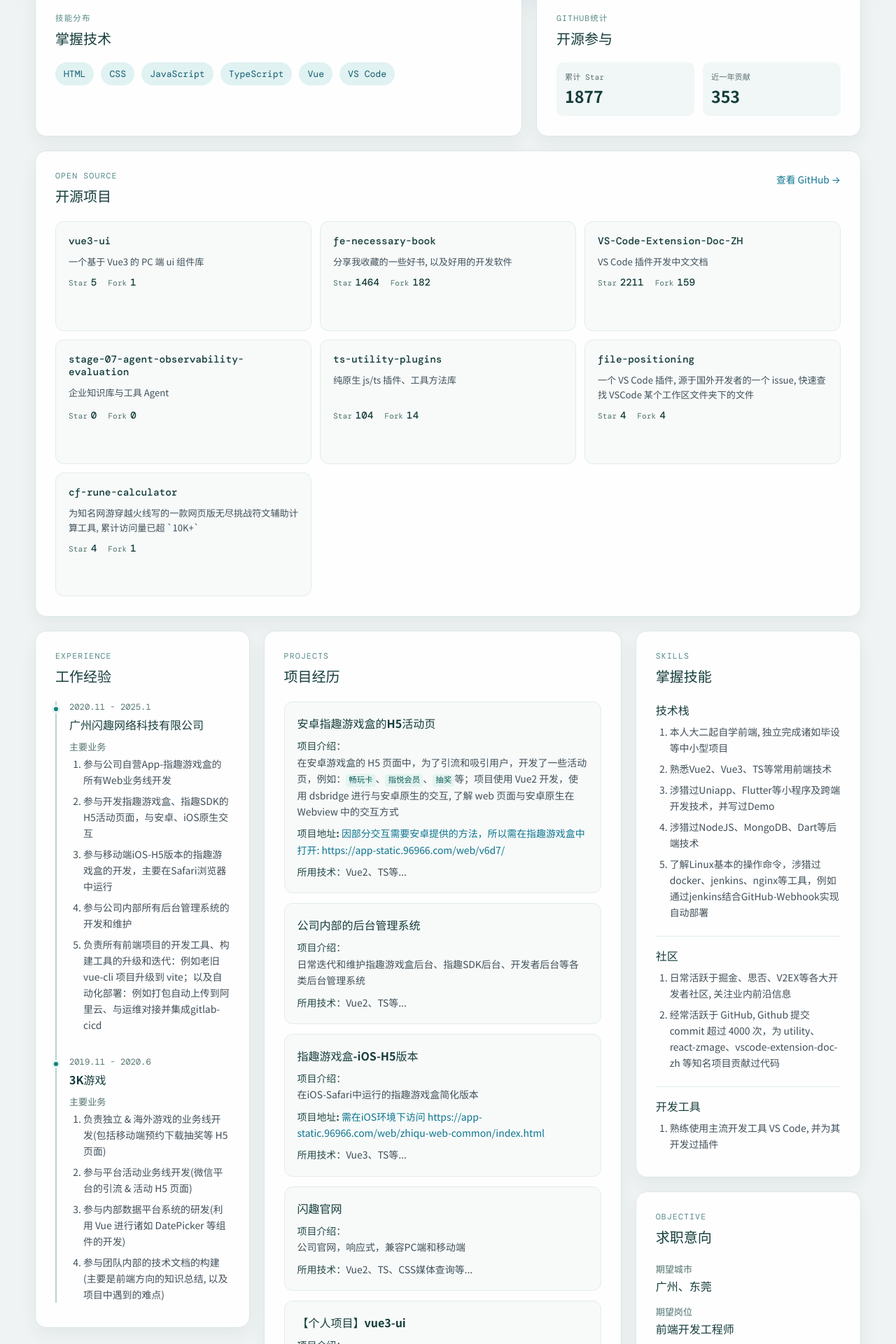
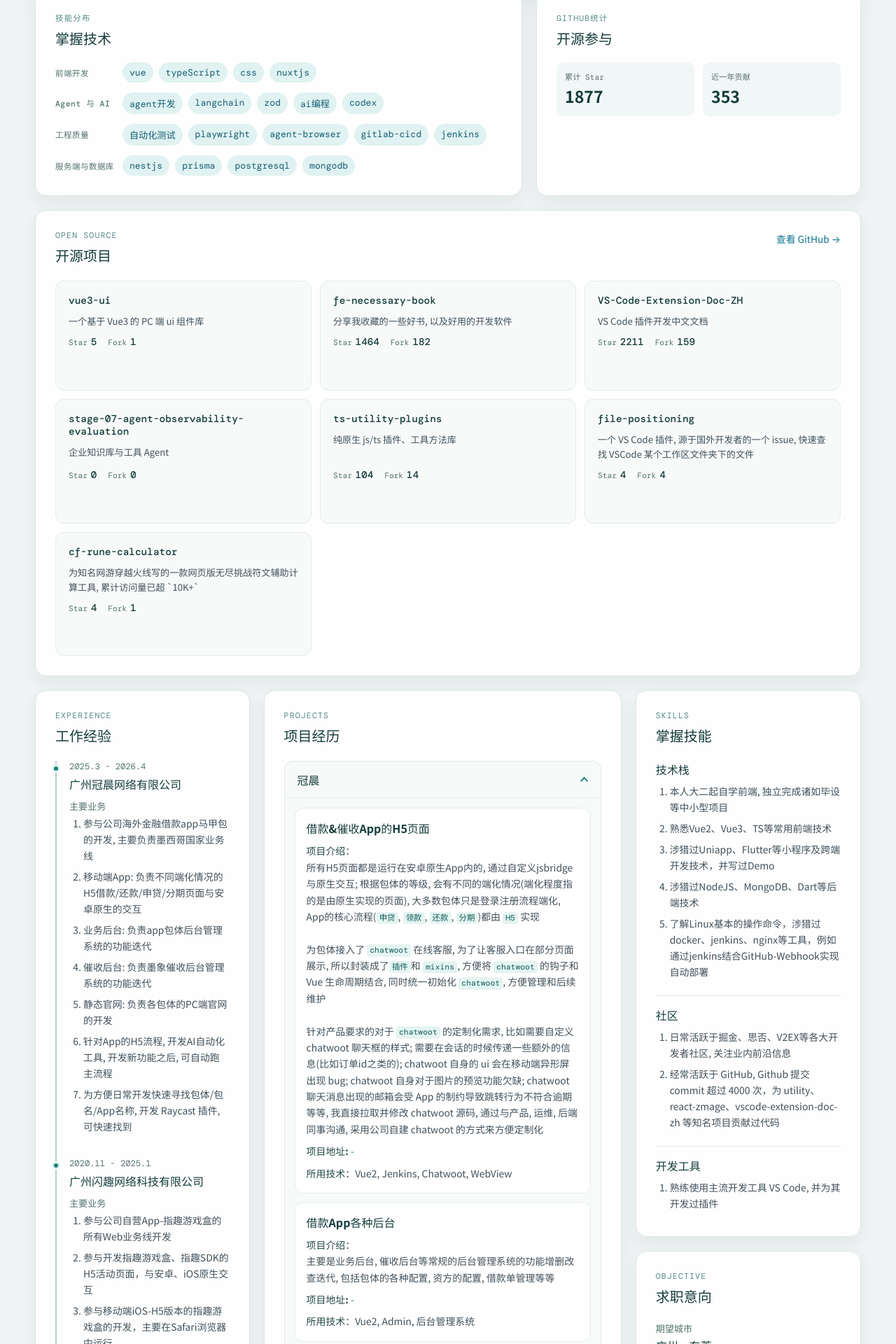
Before and after one commit to ddzy/resume, a Vue app: page / in a window 1280 px wide. Shown: the part 256-2176 px from the top of the page at 70% size. Built offline with nearby package versions, Linux system fonts and the light colour scheme.

Commit message:
feat: 更新简历

```diff
--- a/src/App.vue
+++ b/src/App.vue
@@ -3,7 +3,7 @@ import ExperienceList from './components/ExperienceList.vue'
 import OpenSourceList from './components/OpenSourceList.vue'
 import ProjectList from './components/ProjectList.vue'
 import ResumeHeader from './components/ResumeHeader.vue'
-import { careerObjective, githubStats, skillGroups, skillTags } from './data/resume'
+import { careerObjective, githubStats, skillGroups, skillTagGroups } from './data/resume'
 </script>
 
 <template>
@@ -14,8 +14,13 @@ import { careerObjective, githubStats, skillGroups, skillTags } from './data/res
       <article class="panel skill-overview">
         <p class="section-kicker">技能分布</p>
         <h2>掌握技术</h2>
-        <div class="tag-list">
-          <span v-for="skill in skillTags" :key="skill">{{ skill }}</span>
+        <div class="skill-tag-groups">
+          <section v-for="group in skillTagGroups" :key="group.title" class="skill-tag-group">
+            <h3>{{ group.title }}</h3>
+            <div class="tag-list">
+              <span v-for="tag in group.tags" :key="tag">{{ tag }}</span>
+            </div>
+          </section>
         </div>
       </article>
       <article class="panel github-overview">
@@ -135,13 +140,34 @@ import { careerObjective, githubStats, skillGroups, skillTags } from './data/res
   margin-bottom: 20px;
 }
 
+.skill-tag-groups {
+  display: grid;
+  gap: 14px;
+}
+
+.skill-tag-group {
+  display: grid;
+  grid-template-columns: 84px minmax(0, 1fr);
+  gap: 12px;
+  align-items: start;
+
+  h3 {
+    padding-top: 7px;
+    color: var(--color-muted);
+    font-family: 'DM Mono', monospace;
+    font-size: 0.72rem;
+    font-weight: 500;
+    letter-spacing: 0.04em;
+  }
+}
+
 .tag-list {
   display: flex;
   flex-wrap: wrap;
-  gap: 10px;
+  gap: 8px;
 
   span {
-    padding: 8px 12px;
+    padding: 6px 10px;
     color: #155e75;
     background: #e0f2f1;
     border-radius: 999px;
@@ -273,5 +299,14 @@ import { careerObjective, githubStats, skillGroups, skillTags } from './data/res
     padding: 22px 18px;
     border-radius: 14px;
   }
+
+  .skill-tag-group {
+    grid-template-columns: 1fr;
+    gap: 6px;
+
+    h3 {
+      padding-top: 0;
+    }
+  }
 }
 </style>
--- a/src/components/ProjectList.vue
+++ b/src/components/ProjectList.vue
@@ -1,7 +1,7 @@
 <script setup lang="ts">
 import DOMPurify from 'dompurify'
 import { marked } from 'marked'
-import { projects } from '../data/resume'
+import { projectGroups } from '../data/resume'
 
 function renderMarkdown(source: string) {
   return DOMPurify.sanitize(marked.parse(source, { async: false }), {
@@ -12,7 +12,15 @@ function renderMarkdown(source: string) {
 
 <template>
   <div class="project-list">
-    <article v-for="project in projects" :key="project.name" class="project-card">
+    <details
+      v-for="group in projectGroups"
+      :key="group.title"
+      class="project-group"
+      :open="group.defaultExpanded"
+    >
+      <summary>{{ group.title }}</summary>
+      <div class="project-group-content">
+        <article v-for="project in group.projects" :key="project.name" class="project-card">
           <h3>{{ project.name }}</h3>
           <div class="project-description">
             <strong>项目介绍：</strong>
@@ -22,6 +30,8 @@ function renderMarkdown(source: string) {
           <p><strong>所用技术：</strong>{{ project.technologies }}</p>
         </article>
       </div>
+    </details>
+  </div>
 </template>
 
 <style scoped lang="scss">
@@ -30,9 +40,57 @@ function renderMarkdown(source: string) {
   gap: 14px;
 }
 
+.project-group {
+  overflow: hidden;
+  background: #f7faf9;
+  border: 1px solid #e2ecea;
+  border-radius: 12px;
+
+  summary {
+    display: flex;
+    align-items: center;
+    justify-content: space-between;
+    min-height: 52px;
+    padding: 0 18px;
+    color: var(--color-ink);
+    cursor: pointer;
+    font-size: 1rem;
+    font-weight: 600;
+    list-style: none;
+
+    &::-webkit-details-marker {
+      display: none;
+    }
+
+    &::after {
+      width: 8px;
+      height: 8px;
+      border-right: 2px solid var(--color-primary);
+      border-bottom: 2px solid var(--color-primary);
+      content: '';
+      transform: rotate(45deg) translateY(-2px);
+      transition: transform 0.2s ease;
+    }
+  }
+
+  &[open] summary {
+    border-bottom: 1px solid #e2ecea;
+
+    &::after {
+      transform: rotate(225deg) translateY(-2px);
+    }
+  }
+}
+
+.project-group-content {
+  display: grid;
+  gap: 12px;
+  padding: 14px;
+}
+
 .project-card {
-  padding: 18px;
-  background: #f7faf9;
+  padding: 16px;
+  background: #fff;
   border: 1px solid #e2ecea;
   border-radius: 12px;
 
--- a/src/data/resume.ts
+++ b/src/data/resume.ts
@@ -9,32 +9,59 @@ export type Project = {
 	technologies: string;
 };
 
+export type ProjectGroup = {
+	title: string;
+	defaultExpanded?: boolean;
+	projects: Project[];
+};
+
 export const profile = {
 	name: '段朝阳',
-	role: '前端开发工程师',
+	role: '前端&Agent开发工程师',
 	avatarUrl,
 	facts: [
-		['年龄', '26'],
+		['年龄', '28'],
 		['学历', '本科'],
-		['工作年限', '4年'],
-		['应聘岗位', '前端开发'],
+		['工作年限', '5.5年'],
+		['应聘岗位', '前端&Agent开发'],
 	],
 	contacts: [
-		['WeChat', 'guoguoyang_555'],
-		['QQ', '1766083035'],
+		['WeChat', '-'],
+		['QQ', '-'],
 		['邮箱', 'alioeduan@foxmail.com', 'mailto:alioeduan@foxmail.com'],
 		['个人主页', 'https://yyge.top', 'https://yyge.top'],
 		['Github', 'https://github.com/ddzy', 'https://github.com/ddzy'],
 	],
 } as const;
 
-export const skillTags = [
-	'HTML',
-	'CSS',
-	'JavaScript',
-	'TypeScript',
-	'Vue',
-	'VS Code',
+export type SkillTagGroup = {
+	title: string;
+	tags: string[];
+};
+
+export const skillTagGroups: SkillTagGroup[] = [
+	{
+		title: '前端开发',
+		tags: ['vue', 'typeScript', 'css', 'nuxtjs'],
+	},
+	{
+		title: 'Agent 与 AI',
+		tags: ['agent开发', 'langchain', 'zod', 'ai编程', 'codex'],
+	},
+	{
+		title: '工程质量',
+		tags: [
+			'自动化测试',
+			'playwright',
+			'agent-browser',
+			'gitlab-cicd',
+			'jenkins',
+		],
+	},
+	{
+		title: '服务端与数据库',
+		tags: ['nestjs', 'prisma', 'postgresql', 'mongodb'],
+	},
 ];
 
 export const githubStats = [
@@ -42,7 +69,26 @@ export const githubStats = [
 	['近一年贡献', '353'],
 ] as const;
 
-export const experiences = [
+interface ExperienceItem {
+	period: string;
+	company: string;
+	responsibilities: string[];
+}
+
+export const experiences: ExperienceItem[] = [
+	{
+		period: '2025.3 - 2026.4',
+		company: '广州冠晨网络有限公司',
+		responsibilities: [
+			'参与公司海外金融借款app马甲包的开发, 主要负责墨西哥国家业务线',
+			'移动端App: 负责不同端化情况的H5借款/还款/申贷/分期页面与安卓原生的交互',
+			'业务后台: 负责app包体后台管理系统的功能迭代',
+			'催收后台: 负责墨象催收后台管理系统的功能迭代',
+			'静态官网: 负责各包体的PC端官网的开发',
+			'针对App的H5流程, 开发AI自动化工具, 开发新功能之后, 可自动跑主流程',
+			'为方便日常开发快速寻找包体/包名/App名称, 开发 Raycast 插件, 可快速找到',
+		],
+	},
 	{
 		period: '2020.11 - 2025.1',
 		company: '广州闪趣网络科技有限公司',
@@ -66,7 +112,83 @@ export const experiences = [
 	},
 ];
 
-export const projects: Project[] = [
+const guanchenProjects: Project[] = [
+	{
+		name: '借款&催收App的H5页面',
+		detailsMarkdown: [
+			'所有H5页面都是运行在安卓原生App内的, 通过自定义jsbridge与原生交互; 根据包体的等级, 会有不同的端化情况(端化程度指的是由原生实现的页面), 大多数包体只是登录注册流程端化, App的核心流程(`申贷`, `领款`, `还款`, `分期`)都由 `H5` 实现',
+			'为包体接入了 `chatwoot` 在线客服, 为了让客服入口在部分页面展示, 所以封装成了`插件`和 `mixins`, 方便将 `chatwoot` 的钩子和 Vue 生命周期结合, 同时统一初始化 `chatwoot`, 方便管理和后续维护',
+			'针对产品要求的对于 `chatwoot` 的定制化需求, 比如需要自定义 chatwoot 聊天框的样式; 需要在会话的时候传递一些额外的信息(比如订单id之类的); chatwoot 自身的 ui 会在移动端异形屏出现 bug; chatwoot 自身对于图片的预览功能欠缺; chatwoot 聊天消息出现的邮箱会受 App 的制约导致跳转行为不符合逾期等等, 我直接拉取并修改 chatwoot 源码, 通过与产品, 运维, 后端同事沟通, 采用公司自建 chatwoot 的方式来方便定制化',
+		].join('<br /><br />'),
+		links: [
+			{
+				label: '项目地址:',
+				text: '-',
+				href: '',
+			},
+		],
+		technologies: 'Vue2, Jenkins, Chatwoot, WebView',
+	},
+	{
+		name: '借款App各种后台',
+		detailsMarkdown: [
+			'主要是业务后台, 催收后台等常规的后台管理系统的功能增删改查迭代, 包括包体的各种配置, 资方的配置, 借款单管理等等',
+		].join('<br /><br />'),
+		links: [
+			{
+				label: '项目地址:',
+				text: '-',
+				href: '',
+			},
+		],
+		technologies: 'Vue2, Admin, 后台管理系统',
+	},
+	{
+		name: '借款App官网',
+		detailsMarkdown: [
+			'纯静态官网, 有首页, 隐私政策, 关于我们, 产品介绍, 联系我们等页面, 采用 `Vue` + `Vant` 开发',
+		].join('<br /><br />'),
+		links: [
+			{
+				label: '项目地址:',
+				text: '-',
+				href: '',
+			},
+		],
+		technologies: 'Vue2, Admin, 后台管理系统',
+	},
+	{
+		name: '借款App主流程UI自动化测试工具',
+		detailsMarkdown: [
+			'针对后续可能在开发新功能的过程中, 对于代码的改动可能会影响借款主流程, 所以我结合 `AI` 决策流与 `agent-browser`, 利用 `agent-browser` 识别整个页面的可交互元素, 包括元素的内容, 元素的语义化(`role`), 然后将这些可交互元素格式化发给 AI 大模型, 让大模型决定下一步是继续填写表单, 还是点击提交按钮, 还是关闭弹窗, 整个流程自动化, 方便在后续增加新功能时快速自测;',
+			'整个自动化测试工具只需要提供一个本地开发链接, 比如 http://localhost:3000, 然后会通过 `sse` 事件流实时输出当前测试步骤',
+		].join('<br /><br />'),
+		links: [
+			{
+				label: '项目地址:',
+				text: '-',
+				href: '',
+			},
+		],
+		technologies: 'Vue3, Agent, 自动化测试, AI大模型',
+	},
+	{
+		name: 'Raycast包体快速查询插件',
+		detailsMarkdown: [
+			'为了在繁多的马甲包快速根据`测试包名`, `正式包名`, `App名`查找对应包体, 所以我写了个 `Raycast` 插件, 可在 `Mac` 上通过快捷键快速搜索并过滤包体, 节省了翻文档的时间',
+		].join('<br /><br />'),
+		links: [
+			{
+				label: '项目地址:',
+				text: '-',
+				href: '',
+			},
+		],
+		technologies: 'Vue3, Agent, 自动化测试, AI大模型',
+	},
+];
+
+const shanquProjects: Project[] = [
 	{
 		name: '安卓指趣游戏盒的H5活动页',
 		detailsMarkdown:
@@ -103,6 +225,9 @@ export const projects: Project[] = [
 		detailsMarkdown: '公司官网，响应式，兼容PC端和移动端',
 		technologies: 'Vue2、TS、CSS媒体查询等...',
 	},
+];
+
+const personalProjects: Project[] = [
 	{
 		name: '【个人项目】vue3-ui',
 		detailsMarkdown:
@@ -146,6 +271,22 @@ export const projects: Project[] = [
 			},
 		],
 		technologies: 'uniapp、hbuilderx、unicloud...',
+	},
+];
+
+export const projectGroups: ProjectGroup[] = [
+	{
+		title: '冠晨',
+		defaultExpanded: true,
+		projects: guanchenProjects,
+	},
+	{
+		title: '闪趣',
+		projects: shanquProjects,
+	},
+	{
+		title: '个人',
+		projects: personalProjects,
 	},
 ];
 
@@ -242,5 +383,5 @@ export const openSourceProjects: readonly OpenSourceProject[] = [
 
 export const careerObjective = [
 	['期望城市', '广州、东莞'],
-	['期望岗位', '前端开发工程师'],
+	['期望岗位', '前端&Agent开发工程师'],
 ] as const;
```
Lines whose indentation alone changed are shown as unchanged.
